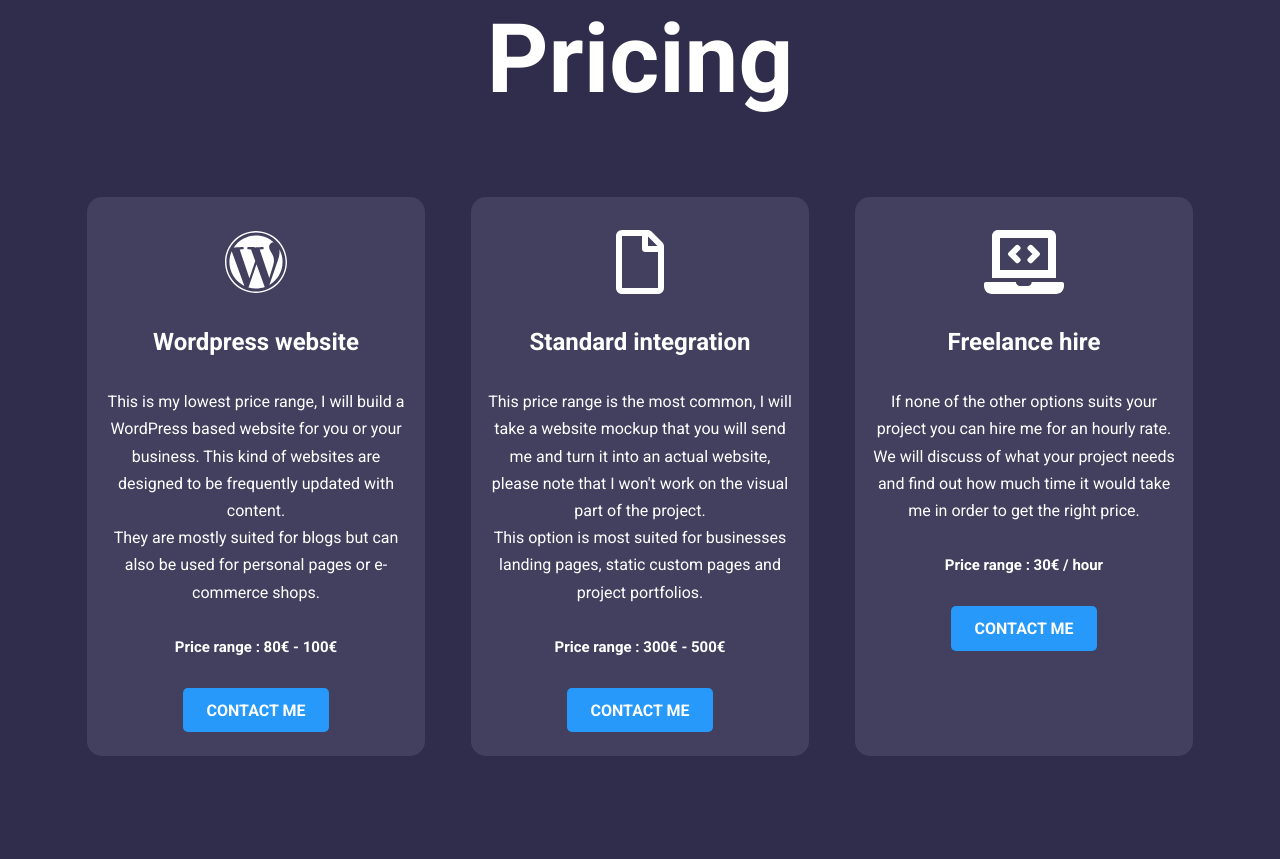
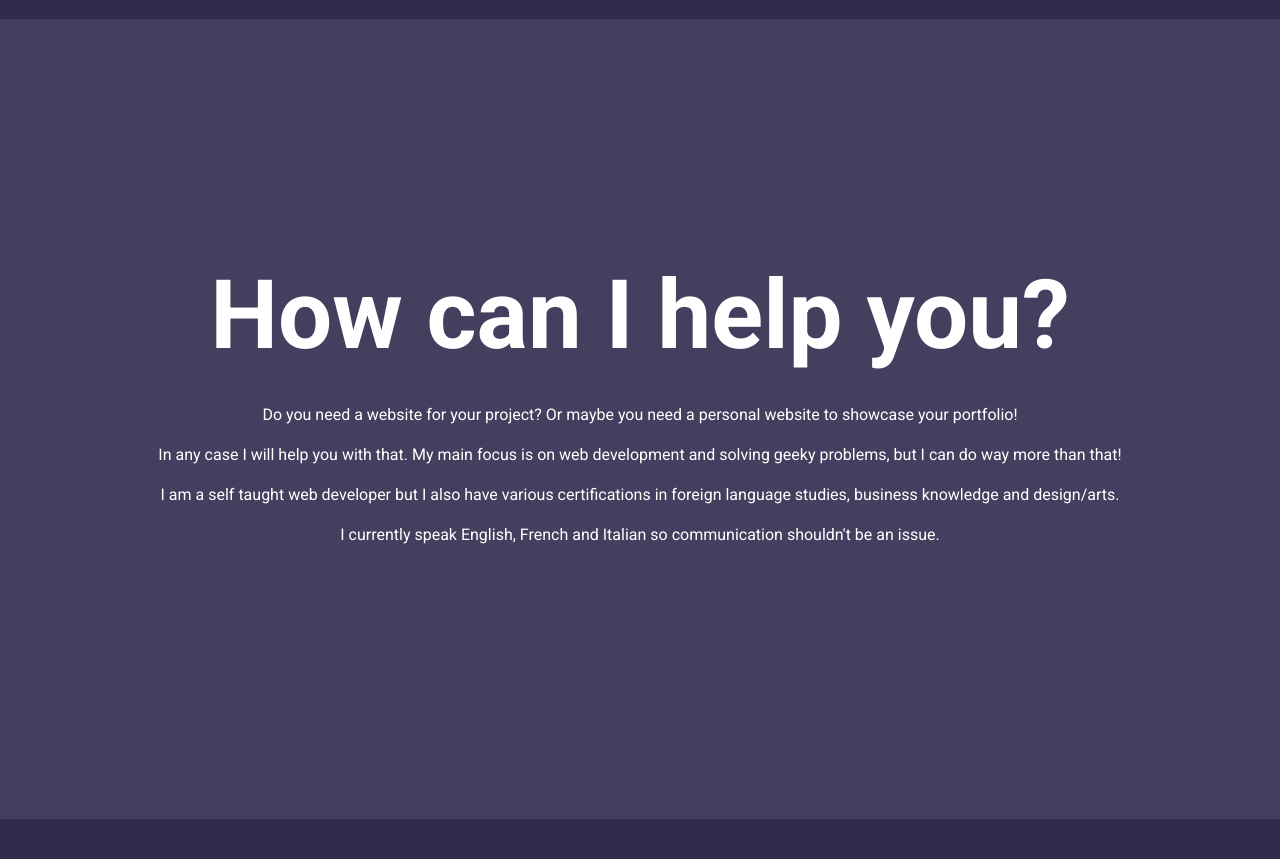
Before and after one commit to Xoppy/ADM-portfolio, a plain HTML site: page docs/index.html in a window 1280 px wide. Shown: the part 901-1760 px from the top of the page. Drawn offline with Linux system fonts and the light colour scheme.

Commit message:
Added about section

```diff
--- a/docs/index.html
+++ b/docs/index.html
@@ -27,6 +27,7 @@
                 <div class="mobile-nav">
                     <ul>
                         <li>
+                            <a href="#help" class="pricing-btn" onclick="isOpenSwitch()">ABOUT</a>
                             <a href="#pricing" class="pricing-btn" onclick="isOpenSwitch()">PRICING</a>
                             <a href="#portfolio" class="portfolio-btn" onclick="isOpenSwitch()">PORTFOLIO</a>
                             <a href="#contact-section" class="contact-section-btn" onclick="isOpenSwitch()">CONTACT</a>
@@ -37,6 +38,7 @@
                 <nav class="desktop-nav">
                     <ul>
                         <li>
+                            <a href="#help" class="pricing-btn">ABOUT</a>
                             <a href="#pricing" class="pricing-btn">PRICING</a>
                             <a href="#portfolio" class="portfolio-btn">PORTFOLIO</a>
                             <a href="#contact-section" class="contact-section-btn">CONTACT</a>
@@ -62,35 +64,17 @@
 
     </header>
 
-    <div class="pricings" id="pricing">
-        <h1>Pricing</h1>
+    <div class="help" id="help">
         <div class="container">
-            <div class="card">
-                <i class="fab fa-wordpress icon"></i>
-                <h2>Wordpress website</h2>
-                <p>This is my lowest price range, I will build a WordPress based website for you or your business. This kind of websites are designed to be frequently updated with content. <br> They are mostly suited for blogs but can also be used for personal
-                    pages or e-commerce shops.
-                </p>
-                <h4>Price range : 80€ - 100€</h4>
-                <a href="#contact-section" class="contact-btn contact-section-btn">Contact me</a>
-            </div>
-            <div class="card">
-                <i class="far fa-file icon"></i>
-                <h2>Standard integration</h2>
-                <p>This price range is the most common, I will take a website mockup that you will send me and turn it into an actual website, please note that I won't work on the visual part of the project. <br> This option is most suited for businesses
-                    landing pages, static custom pages and project portfolios.</p>
-                <h4>Price range : 300€ - 500€</h4>
-                <a href="#contact-section" class="contact-btn contact-section-btn">Contact me</a>
-            </div>
-            <div class="card">
-                <i class="fas fa-laptop-code icon"></i>
-                <h2>Freelance hire</h2>
-                <p>If none of the other options suits your project you can hire me for an hourly rate. <br> We will discuss of what your project needs and find out how much time it would take me in order to get the right price.</p>
-                <h4>Price range : 30€ / hour</h4>
-                <a href="#contact-section" class="contact-btn contact-section-btn">Contact me</a>
-            </div>
+            <h1>How can I help you?</h1>
+            <p>Do you need a website for your project? Or maybe you need a personal website to showcase your portfolio! <br> In any case I will help you with that. My main focus is on web development and solving geeky problems, but I can do way more than
+                that!
+                <br> I am a self taught web developer but I also have various certifications in foreign language studies, business knowledge and design/arts. <br> I currently speak English, French and Italian so communication shouldn't be an issue.</p>
         </div>
+
     </div>
+    </div>
+
 
     <div class="portfolio" id="portfolio">
         <h1>Portfolio</h1>
@@ -149,6 +133,36 @@
             </div>
         </div>
 
+        <div class="pricings" id="pricing">
+            <h1>Pricing</h1>
+            <div class="container">
+                <div class="card">
+                    <i class="fab fa-wordpress icon"></i>
+                    <h2>Wordpress website</h2>
+                    <p>This is my lowest price range, I will build a WordPress based website for you or your business. This kind of websites are designed to be frequently updated with content. <br> They are mostly suited for blogs but can also be used for
+                        personal pages or e-commerce shops.
+                    </p>
+                    <h4>Price range : 80€ - 100€</h4>
+                    <a href="#contact-section" class="contact-btn contact-section-btn">Contact me</a>
+                </div>
+                <div class="card">
+                    <i class="far fa-file icon"></i>
+                    <h2>Standard integration</h2>
+                    <p>This price range is the most common, I will take a website mockup that you will send me and turn it into an actual website, please note that I won't work on the visual part of the project. <br> This option is most suited for businesses
+                        landing pages, static custom pages and project portfolios.</p>
+                    <h4>Price range : 300€ - 500€</h4>
+                    <a href="#contact-section" class="contact-btn contact-section-btn">Contact me</a>
+                </div>
+                <div class="card">
+                    <i class="fas fa-laptop-code icon"></i>
+                    <h2>Freelance hire</h2>
+                    <p>If none of the other options suits your project you can hire me for an hourly rate. <br> We will discuss of what your project needs and find out how much time it would take me in order to get the right price.</p>
+                    <h4>Price range : 30€ / hour</h4>
+                    <a href="#contact-section" class="contact-btn contact-section-btn">Contact me</a>
+                </div>
+            </div>
+        </div>
+
         <div class="contact" id="contact-section">
             <div class="container">
                 <div class="contact-container">
@@ -163,7 +177,7 @@
                     </div>
 
                     <div class="form">
-                        <h3>Do you have any question?</h3>
+                        <h3>Reach me out!</h3>
                         <div class="container">
                             <form action="https://formsubmit.co/angelodm.pers@gmail.com" method="POST">
                                 <input type="text" name="name" id="name" placeholder="Full Name" required>
@@ -195,7 +209,7 @@
                 <nav class="footer-nav">
                     <ul>
                         <li>
-                            <a href="#about" class="about-btn">ABOUT</a>
+                            <a href="#help" class="about-btn">ABOUT</a>
                             <a href="#pricing" class="pricing-btn">PRICING</a>
                             <a href="#portfolio" class="portfolio-btn">PORTFOLIO</a>
                             <a href="#contact-section" class="contact-section-btn">CONTACT</a>
--- a/docs/style.css
+++ b/docs/style.css
@@ -186,6 +186,21 @@ p,
 
 .hero p {
     font-weight: 400;
+}
+
+.help {
+    margin: 10vh 0;
+    text-align: center;
+    height: 100vh;
+    display: flex;
+    flex-direction: column;
+    justify-content: center;
+    align-items: center;
+    background-color: #43405F;
+}
+
+.help p {
+    line-height: 2.5rem;
 }
 
 .pricings {
```
